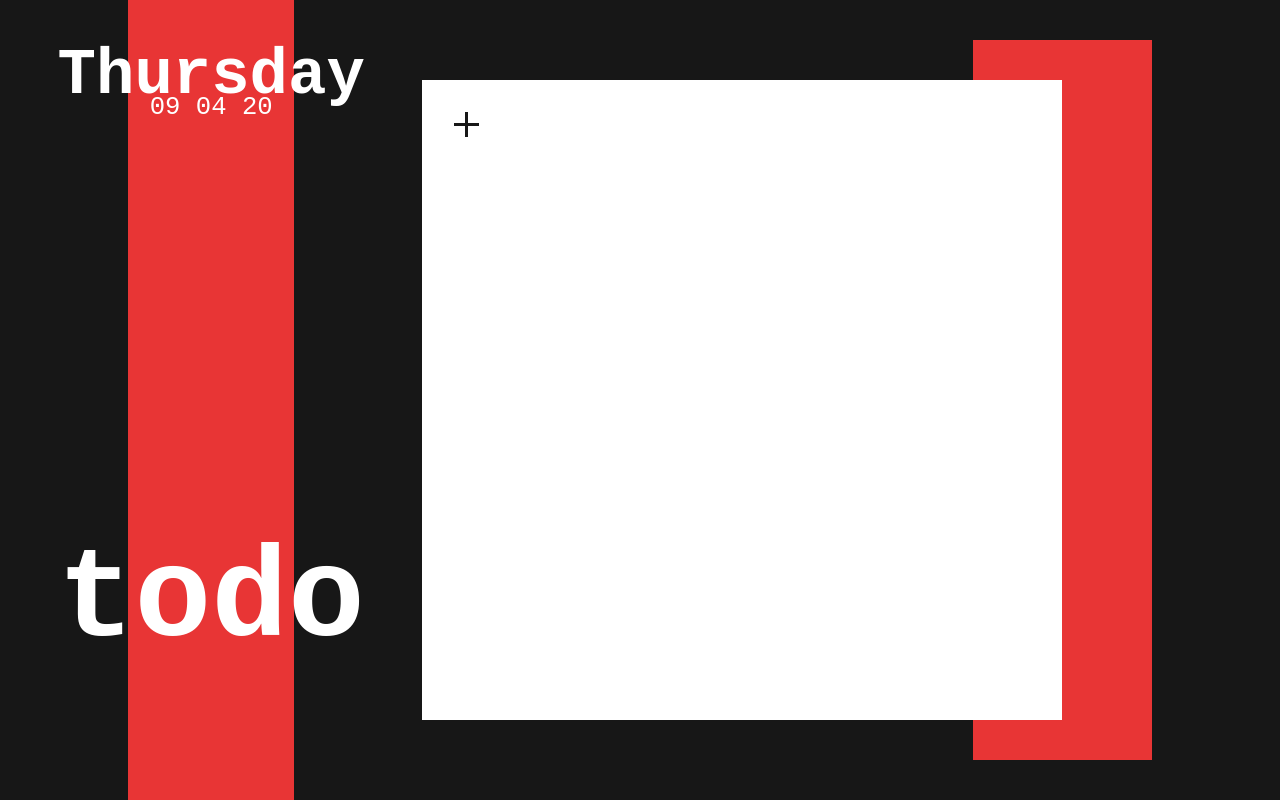
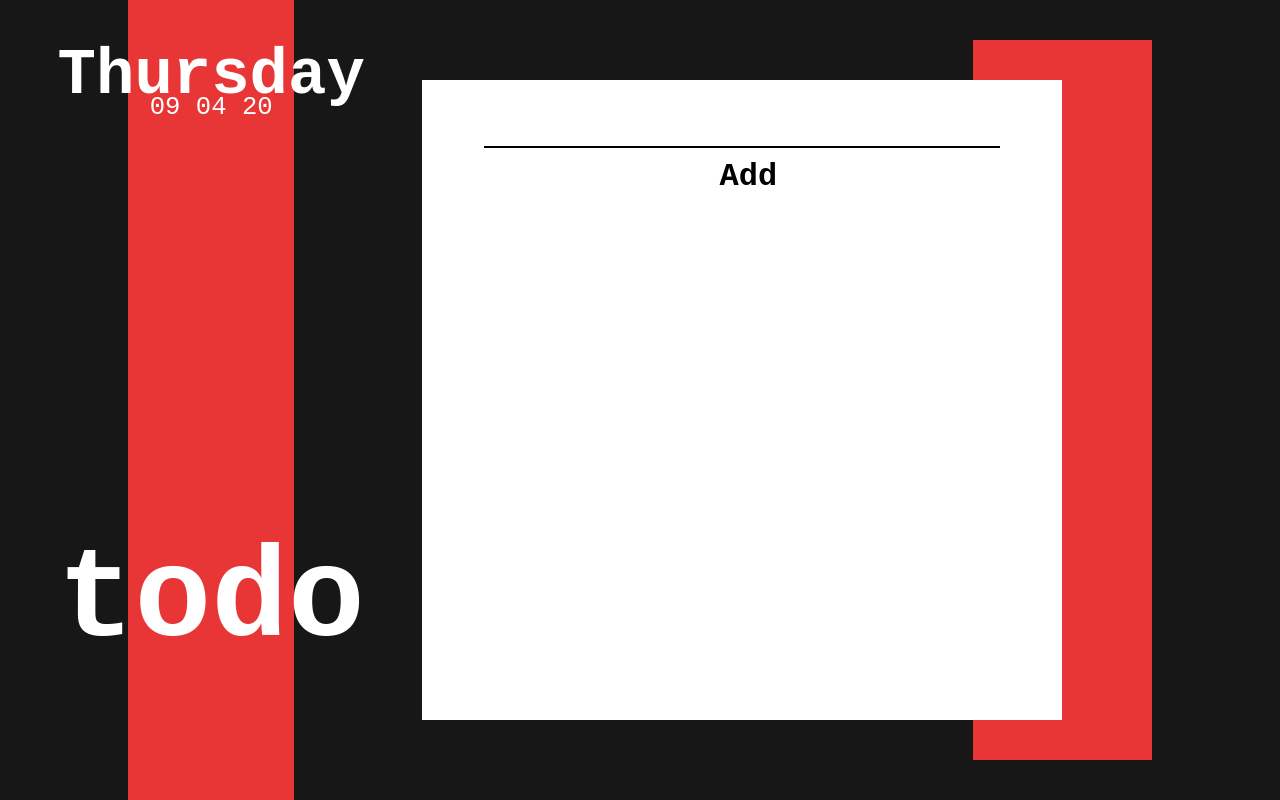
Before and after one commit to ijwebber/js-task-app, a React (Create React App) app in the folder client/: page / in a window 1280 px wide. Built offline with nearby package versions, Linux system fonts and the light colour scheme; the HTML template or start-up script is replaced by a standard one.

Commit message:
styled button and input box

```diff
--- /dev/null
+++ b/client/src/components/Todo/AddBar.css
@@ -0,0 +1,42 @@
+#addBar {
+  margin-top: 32px;
+  margin-right: 32px;
+  margin-left: 32px;
+  height: 25px;
+  text-align: center;
+}
+
+#addButton {
+  display: inline-block;
+  border: none;
+  font-family: "Gilroy", monospace, -apple-system, BlinkMacSystemFont,
+    "Segoe UI", "Roboto", "Oxygen", "Ubuntu", "Cantarell", "Fira Sans",
+    "Droid Sans", "Helvetica Neue", sans-serif;
+  font-weight: bold;
+  background-color: #ffffff;
+  text-align: center;
+  font-size: 32px;
+  padding-left: 20px;
+  padding-right: 20px;
+  padding-top: 10px;
+  padding-bottom: 10px;
+  transition: all 0.5s;
+  cursor: pointer;
+  margin-left: 12px;
+}
+
+#addButton:hover {
+  background-color: black;
+  color: #ffffff;
+}
+
+#newTodo {
+  width: 40vw;
+  height: 32px;
+  border: none;
+  border-bottom: 2px solid black;
+  font-size: 24px;
+  font-family: "Gilroy", monospace, -apple-system, BlinkMacSystemFont,
+    "Segoe UI", "Roboto", "Oxygen", "Ubuntu", "Cantarell", "Fira Sans",
+    "Droid Sans", "Helvetica Neue", sans-serif;
+}
--- /dev/null
+++ b/client/src/components/Todo/AddBar.js
@@ -0,0 +1,18 @@
+import React, { Component } from "react";
+import "./AddBar.css";
+
+export default class AddBar extends Component {
+  // TODO try adding a function that calls the api seperately
+  render() {
+    return (
+      <div id="addBar">
+        <form action="localhost:8000/todo" method="post">
+          <input type="text" id="newTodo" />
+          <button id="addButton" type="submit">
+            <span>Add</span>
+          </button>
+        </form>
+      </div>
+    );
+  }
+}
--- a/client/src/components/Todo/TodoBoard.css
+++ b/client/src/components/Todo/TodoBoard.css
@@ -16,19 +16,3 @@
     background-color: #E83535;
     margin-left: 43vw;
 }
-
-#addBar {
-    margin-top: 32px;
-    margin-right: 32px;
-    margin-left: 32px;
-    width: unset;
-    height: 25px;
-}
-
-#addButton:hover #Line_4, #addButton:hover #Line_5 {
-    stroke: grey;
-}
-
-#addButton:hover {
-    cursor: pointer;
-}
--- a/client/src/components/Todo/TodoBoard.js
+++ b/client/src/components/Todo/TodoBoard.js
@@ -1,5 +1,6 @@
-import React, { Component } from 'react';
-import './TodoBoard.css';
+import React, { Component } from "react";
+import "./TodoBoard.css";
+import AddBar from "./AddBar";
 
 export default class TodoBoard extends Component {
   render() {
@@ -7,16 +8,10 @@ export default class TodoBoard extends Component {
       <div className="TodoBoard">
         <div className="boardBack" />
         <div className="board">
-                    <div id="addBar">
-                        <svg id="addButton" data-name="Component 4 – 1" xmlns="http://www.w3.org/2000/svg" width="25" height="25" viewBox="0 0 25 25">
-                            <line id="Line_4" data-name="Line 4" y2="25" transform="translate(12.5)" fill="none" stroke="#171717" stroke-width="3" />
-                            <line id="Line_5" data-name="Line 5" y2="25" transform="translate(25 12.5) rotate(90)" fill="none" stroke="#171717" stroke-width="3" />
-                        </svg>
-                    </div>
+          <AddBar />
           <div id="content"></div>
         </div>
-            </div >
+      </div>
     );
-
   }
 }
```
Also changed, not shown: client/src/images/add.svg (added). Lines whose indentation alone changed are shown as unchanged.
